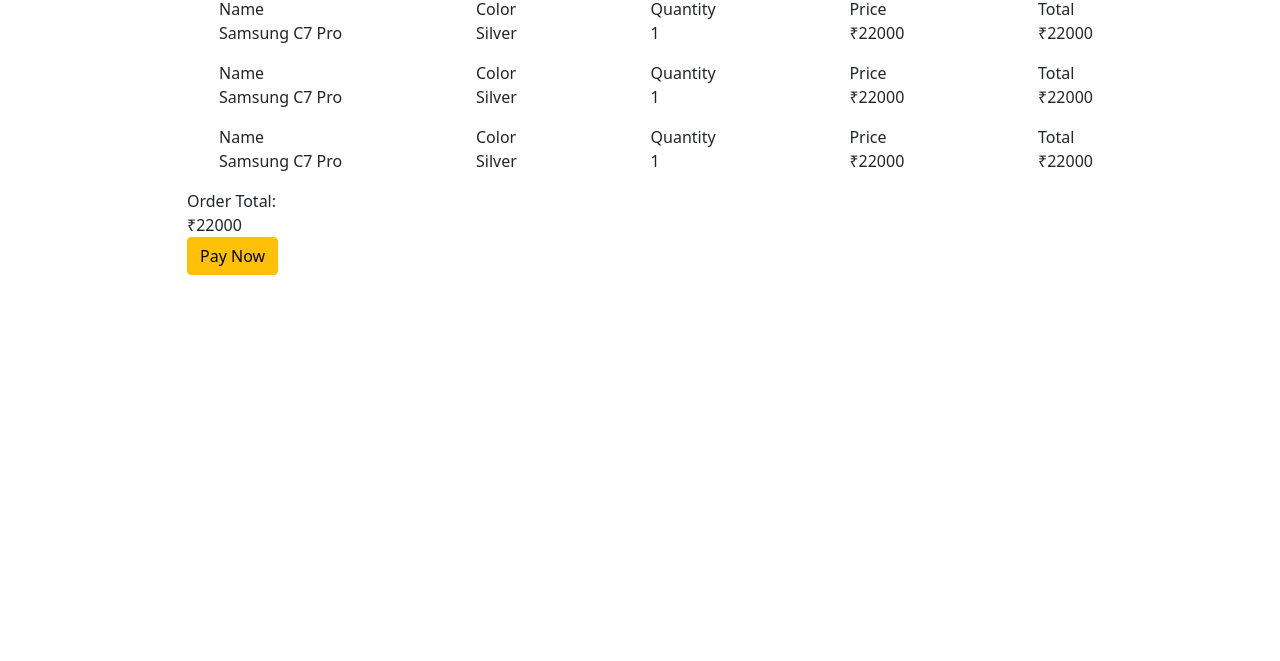
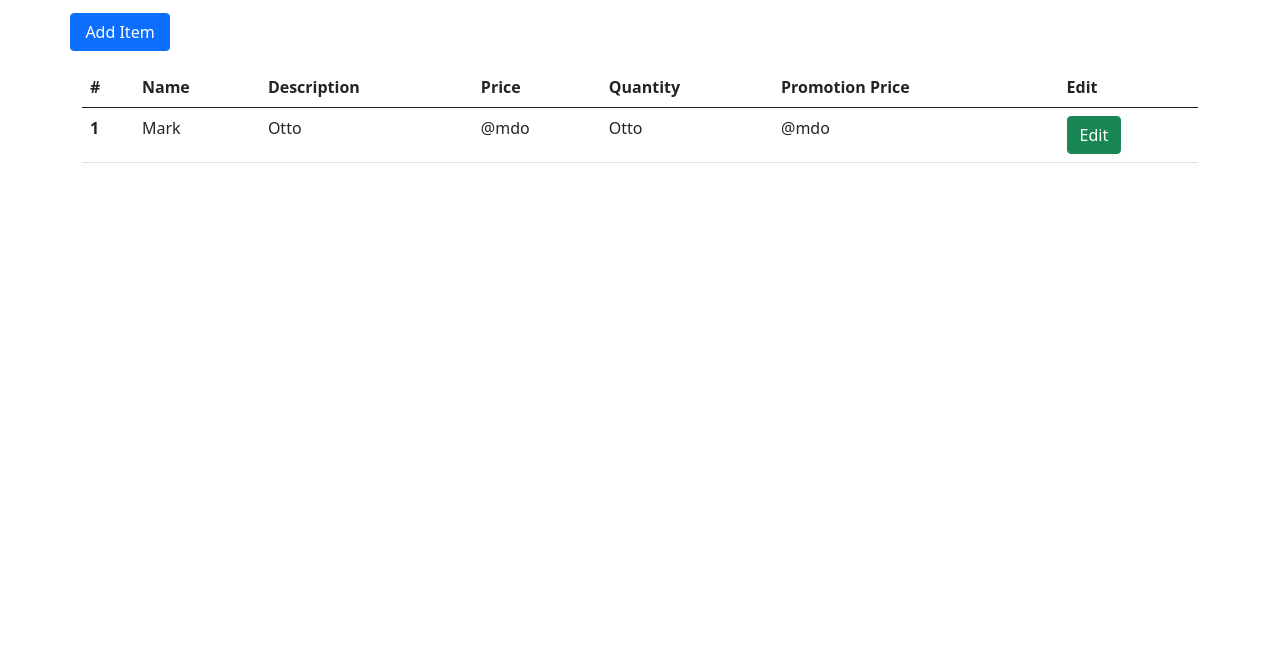
Before and after one commit to yasithWimukthi/Koa-Shopping-Front-End, a React app: page / in a window 1280 px wide. Shown: the part 139-800 px from the top of the page. Built offline with nearby package versions, Linux system fonts and the light colour scheme.

Commit message:
create shooping list

```diff
--- a/index.html
+++ b/index.html
@@ -8,5 +8,8 @@
 <body>
 <div id="root"></div>
 <script type="module" src="index.js"></script>
+<script src="https://code.jquery.com/jquery-3.2.1.slim.min.js" integrity="sha384-KJ3o2DKtIkvYIK3UENzmM7KCkRr/rE9/Qpg6aAZGJwFDMVNA/GpGFF93hXpG5KkN" crossorigin="anonymous"></script>
+<script src="https://cdn.jsdelivr.net/npm/popper.js@1.12.9/dist/umd/popper.min.js" integrity="sha384-ApNbgh9B+Y1QKtv3Rn7W3mgPxhU9K/ScQsAP7hUibX39j7fakFPskvXusvfa0b4Q" crossorigin="anonymous"></script>
+<script src="https://cdn.jsdelivr.net/npm/bootstrap@4.0.0/dist/js/bootstrap.min.js" integrity="sha384-JZR6Spejh4U02d8jOt6vLEHfe/JQGiRRSQQxSfFWpi1MquVdAyjUar5+76PVCmYl" crossorigin="anonymous"></script>
 </body>
 </html>
--- a/src/components/Pages/Home Page/Home.js
+++ b/src/components/Pages/Home Page/Home.js
@@ -1,12 +1,13 @@
 import Navigation from "../../shared/Navigation/Navigation";
 import ShoppingList from "./ShoppingList";
 import Cart from "../Cart/Cart";
+import ShoppingItemsPage from "../ShoppingItems/ShoppingItemsPage";
 
 const Home = () => {
   return (
     <div>
         <Navigation />
-      <Cart/>
+      <ShoppingItemsPage/>
     </div>
   );
 };
--- /dev/null
+++ b/src/components/Pages/ShoppingItems/ShoppingItemsPage.js
@@ -0,0 +1,76 @@
+const ShoppingItemsPage = () => {
+    return (
+        <div className="container">
+            <h1 className="mx-5 my-3">Shopping Items</h1>
+            <div className="row">
+                <button className="btn btn-primary my-3 " style={{width: '100px'}} data-toggle="modal" data-target="#exampleModal">Add Item</button>
+            </div>
+            <table className="table table-hover">
+                <thead>
+                <tr>
+                    <th scope="col">#</th>
+                    <th scope="col">Name</th>
+                    <th scope="col">Description</th>
+                    <th scope="col">Price</th>
+                    <th scope="col">Quantity</th>
+                    <th scope="col">Promotion Price</th>
+                    <th scope="col">Edit</th>
+                </tr>
+                </thead>
+                <tbody>
+                <tr>
+                    <th scope="row">1</th>
+                    <td>Mark</td>
+                    <td>Otto</td>
+                    <td>@mdo</td>
+                    <td>Otto</td>
+                    <td>@mdo</td>
+                    <td><button className="btn btn-success">Edit</button> </td>
+                </tr>
+                </tbody>
+            </table>
+
+
+            {/*add item modal*/}
+            <div className="modal fade" id="exampleModal" tabIndex="-1" role="dialog"
+                 aria-labelledby="exampleModalLabel" aria-hidden="true">
+                <div className="modal-dialog" role="document">
+                    <div className="modal-content">
+                        <div className="modal-header">
+                            <h5 className="modal-title" id="exampleModalLabel">Add Item</h5>
+                            <button type="button" className="close" data-dismiss="modal" aria-label="Close">
+                                <span aria-hidden="true">&times;</span>
+                            </button>
+                        </div>
+                        <div className="modal-body">
+                            <form>
+                                <div className="form-group">
+                                    <label htmlFor="name">Item Name</label>
+                                    <input type="text" className="form-control" id="name" name="name"
+                                           aria-describedby="emailHelp" placeholder="Enter Item Name"/>
+                                </div>
+                                <div className="form-group">
+                                    <label htmlFor="quantity">Quantity</label>
+                                    <input type="number" className="form-control" id="quantity"
+                                           placeholder="Quantity" name="quantity" />
+                                </div>
+                                <div className="form-group">
+                                    <label htmlFor="description">Description</label>
+                                    <textarea type="number" className="form-control" id="description"
+                                           placeholder="Description" name="description" ></textarea>
+                                </div>
+                                <div className="modal-footer">
+                                    <button type="button" className="btn btn-secondary" data-dismiss="modal">Close</button>
+                                    <button type="submit" className="btn btn-primary">Add Item</button>
+                                </div>
+                            </form>
+                        </div>
+                    </div>
+                </div>
+            </div>
+        </div>
+    );
+
+}
+
+export default ShoppingItemsPage;
--- a/src/components/shared/Navigation/Navigation.js
+++ b/src/components/shared/Navigation/Navigation.js
@@ -26,6 +26,9 @@
                     <li className="nav-item">
                         <a className="nav-link" href="#">Promotions</a>
                     </li>
+                    <li className="nav-item">
+                        <a className="nav-link" href="#">Customers</a>
+                    </li>
                 </ul>
             </div>
         </nav>
```
Also changed, not shown: dist/index.html, 2 other files.
